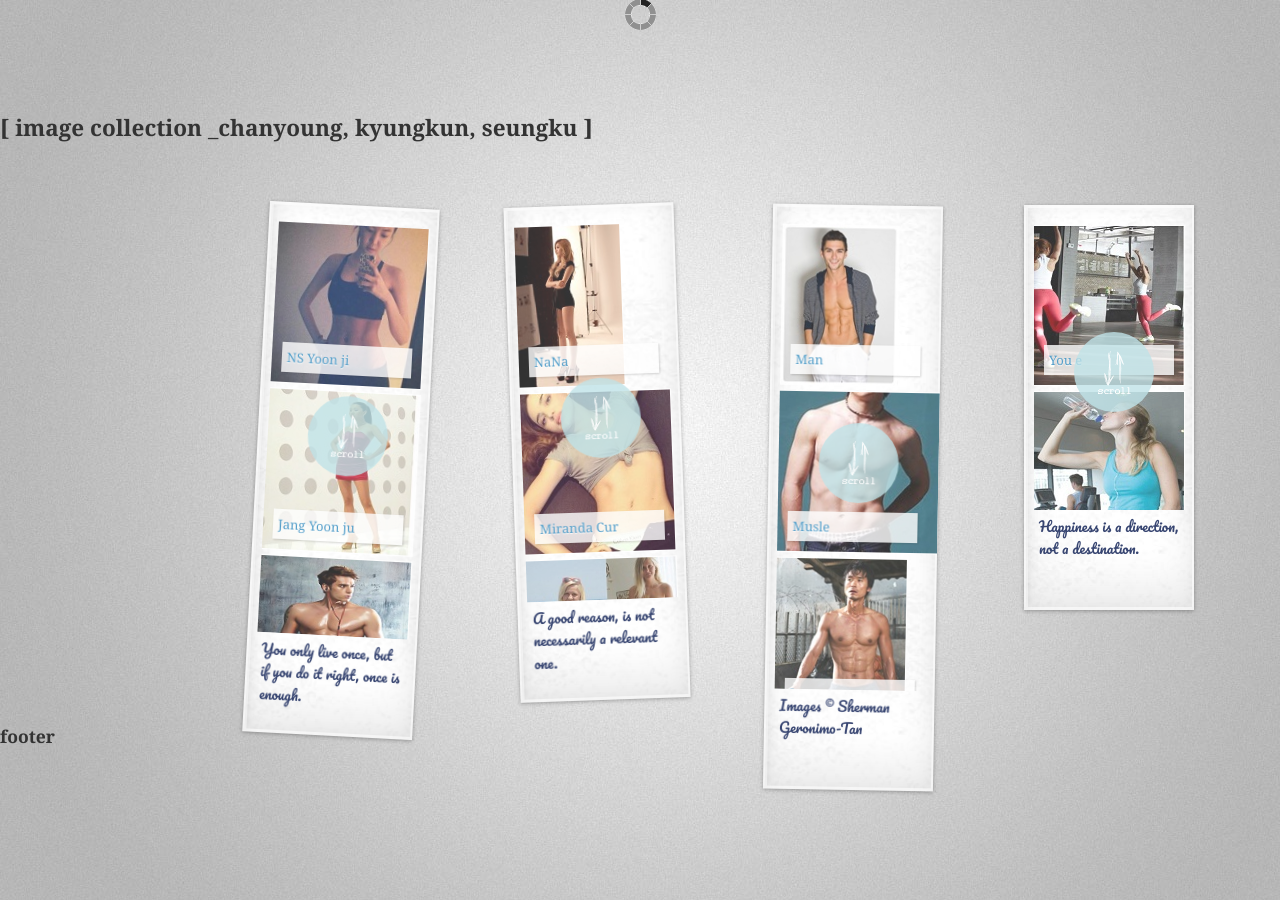
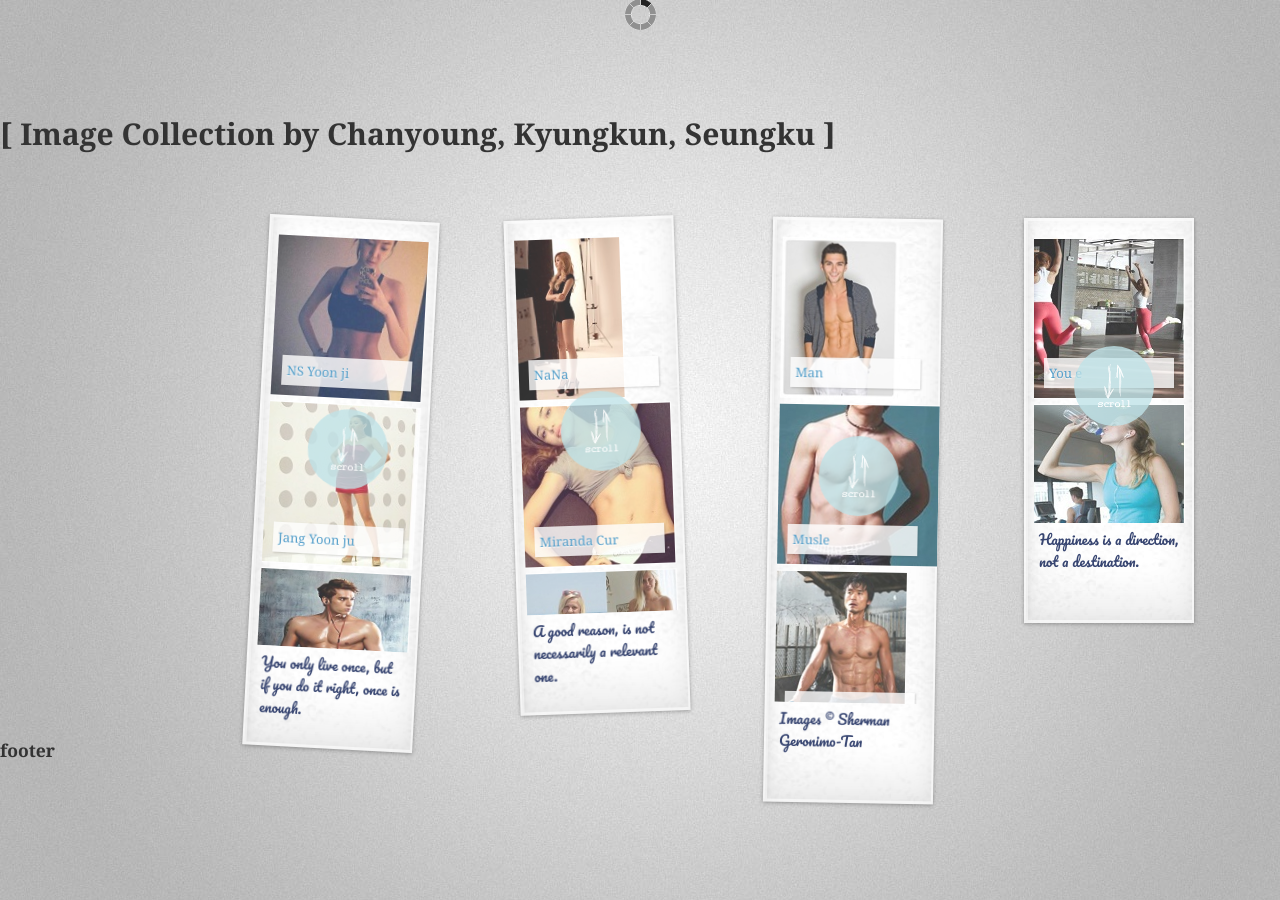
Before and after one commit to cy-p/cy-p.github.com, a Jekyll site: the page index.html, which Jekyll copies as it is, in a window 1280 px wide. Built offline with Jekyll 4.4.1, drawn with Linux system fonts in a browser that asks for light colours; nearby versions of some CDN libraries; some web fonts are replaced.

```diff
--- a/index.html
+++ b/index.html
@@ -42,7 +42,8 @@
            <frame scrolling="auto" noresize>
             <div class="vc-loader"></div>
        </div><!-- //vc-container -->
-   <h2 aligen=center> [ image collection _chanyoung, kyungkun, seungku ]</h2>
+   <p aligen="center"> <h1>[ Image Collection by Chanyoung, Kyungkun, Seungku ]</h1></p>
+
      </div> <!-- 헤더 -->
 
      <div id="content">
```
